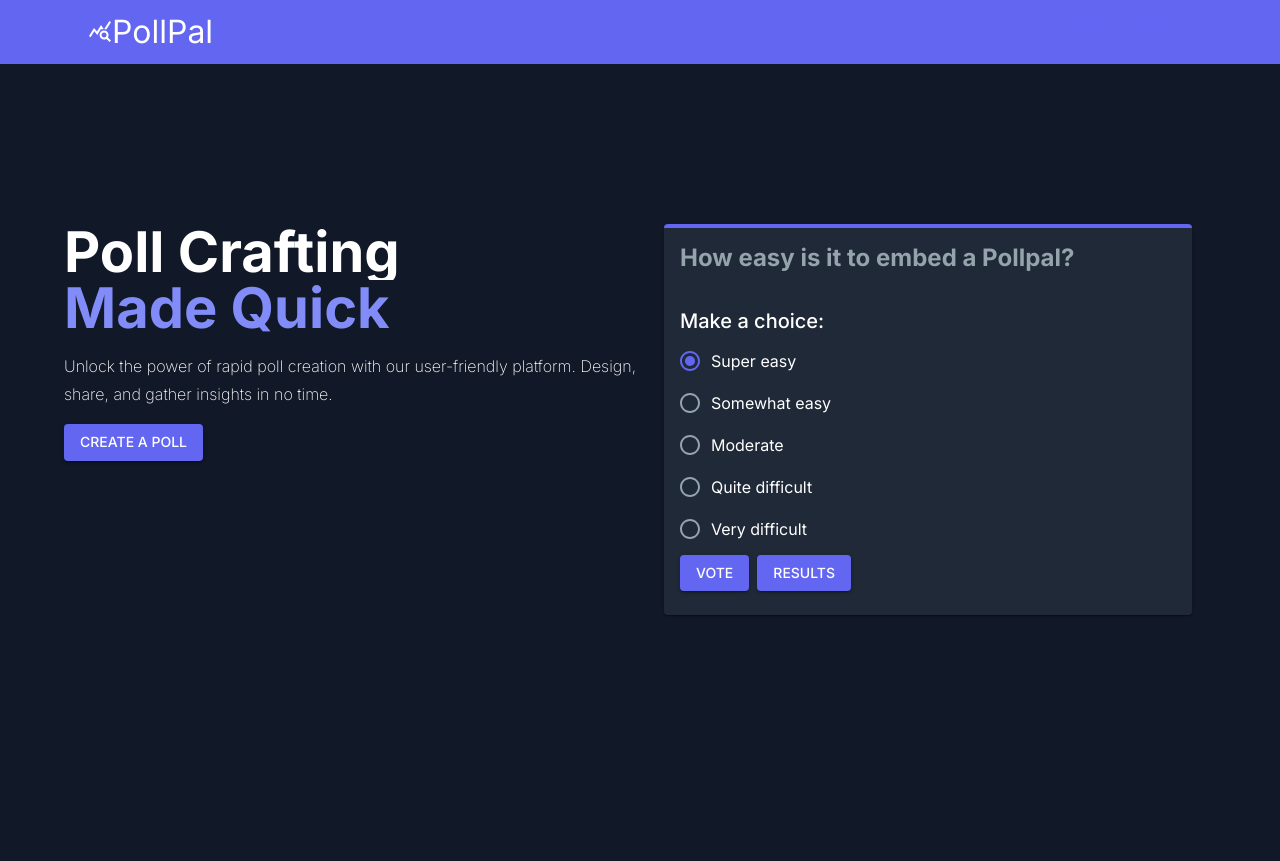
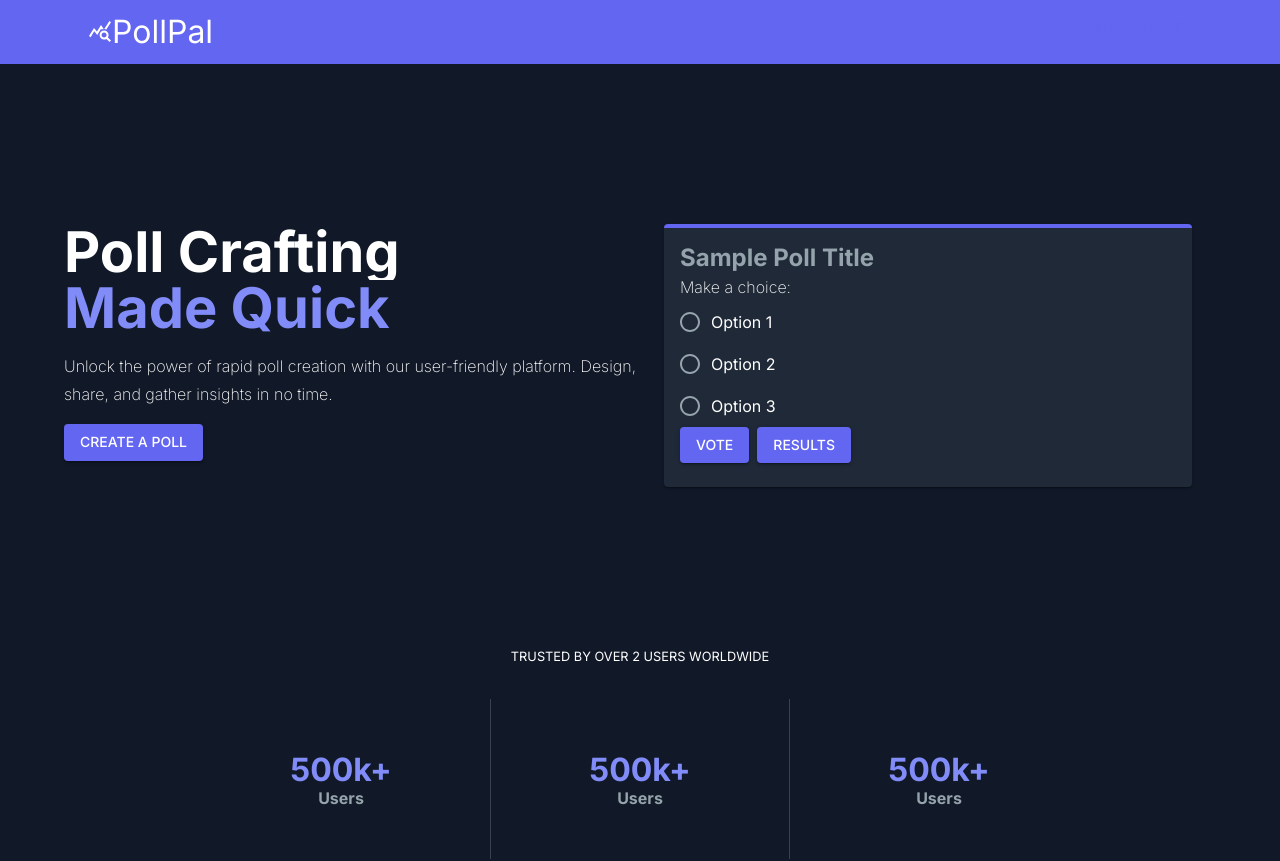
Before and after one commit to 1eurs/pollpal, a React (Create React App) app in the folder frontend/: page / in a window 1280 px wide. Shown: the top 861 px of the page. Built offline with nearby package versions, Linux system fonts and the light colour scheme.

Commit message:
more frontend

```diff
--- a/frontend/package.json
+++ b/frontend/package.json
@@ -18,6 +18,7 @@
     "react-multi-date-picker": "^4.3.3",
     "react-router-dom": "^6.16.0",
     "react-scripts": "5.0.1",
+    "rsuite": "^5.40.0",
     "web-vitals": "^2.1.4"
   },
   "scripts": {
--- a/frontend/src/components/CreateForm.js
+++ b/frontend/src/components/CreateForm.js
@@ -44,7 +44,7 @@ const CreateForm = () => {
   const [datesFormData, setDatesFormData] = useState({
     title: "",
     votingType: "Meeting Poll",
-    dates: [],
+    data: [],
   });
 
   const handleTitleChange = (e) => {
@@ -60,9 +60,9 @@ const CreateForm = () => {
   const handleCreatePoll = () => {
     if (optionsFormData.votingType === "Meeting Poll") {
       const pollData = {
-        title: datesFormData.title,
+        title: optionsFormData.title,
         votingType: datesFormData.votingType,
-        dates: datesFormData.dates,
+        dates: datesFormData.data,
       };
 
       console.log(pollData);
@@ -82,6 +82,7 @@ const CreateForm = () => {
         display: "flex",
         flexDirection: "column",
         minHeight: "100vh",
+        pb: "2rem",
       }}
     >
       <Container maxWidth="sm">
--- a/frontend/src/components/Hero/Hero.js
+++ b/frontend/src/components/Hero/Hero.js
@@ -6,6 +6,8 @@ import TrustSection from "./TrustSection";
 import PollOptionsVote from "../PollOptionsVote";
 import FeaturesSection from "./FeaturesSection";
 import GetStartedSection from "./GetStartedSection";
+
+import { HeroPollData } from "../utility/dummyData";
 
 const Hero = () => {
   return (
@@ -36,12 +38,11 @@ const Hero = () => {
             </Link>
           </Box>
           <Box>
-            <PollOptionsVote notitle={true} />
+            <PollOptionsVote notitle={true} data={HeroPollData} />
           </Box>
         </Box>
-
-        <TrustSection />
       </Container>
+      <TrustSection />
       <FeaturesSection />
       <GetStartedSection />
     </Box>
--- a/frontend/src/components/Hero/TrustSection.js
+++ b/frontend/src/components/Hero/TrustSection.js
@@ -11,13 +11,19 @@ const TrustSection = () => {
         justifyContent: "center",
         alignItems: "center",
         flexDirection: "column",
-        py: "10rem",
+        py: "8rem",
       }}
     >
       <Typography variant="subtitle2" align="center" sx={{ mb: "2rem" }}>
         TRUSTED BY OVER 2 USERS WORLDWIDE
       </Typography>
-      <Grid container maxWidth={"50%"}>
+      <Grid
+        container
+        maxWidth={"70%"}
+        sx={{
+          alignItems: "center",
+        }}
+      >
         <Grid item xs>
           <Box>
             <Typography variant="h1" color={"info.main"} align="center">
@@ -28,7 +34,7 @@ const TrustSection = () => {
             </Typography>
           </Box>
         </Grid>
-        <Divider orientation="vertical" flexItem />
+        <Divider sx={{ minHeight: "10rem" }} orientation="vertical" flexItem />
         <Grid item xs>
           <Box>
             <Typography variant="h1" color={"info.main"} align="center">
--- /dev/null
+++ b/frontend/src/components/PollMeetingVote.js
@@ -0,0 +1,33 @@
+import { Box, Button, Card, CardContent, Container } from "@mui/material";
+import PageTitle from "./utility/PageTitle";
+
+const PollMeetingVote = ({ notitle, data }) => {
+  return (
+    <Box
+      sx={{
+        display: "flex",
+        flexDirection: "column",
+        pb: "2rem",
+      }}
+    >
+      <Container maxWidth="sm">
+        {!notitle && (
+          <PageTitle
+            title="Experience Live Voting"
+            description="See how easy it is to conduct a poll with live results using StrawPoll."
+          />
+        )}
+        <Card sx={{ borderTop: 4, borderColor: "primary.main" }}>
+          <CardContent>
+            <Box sx={{ display: "flex", gap: "0.5rem" }}>
+              <Button variant="contained">Vote</Button>
+              <Button variant="contained">Results</Button>
+            </Box>
+          </CardContent>
+        </Card>
+      </Container>
+    </Box>
+  );
+};
+
+export default PollMeetingVote;
--- a/frontend/src/components/PollOptionsVote.js
+++ b/frontend/src/components/PollOptionsVote.js
@@ -7,20 +7,31 @@ import {
   FormControl,
   FormControlLabel,
   FormLabel,
-  Hidden,
   Radio,
   RadioGroup,
   Typography,
 } from "@mui/material";
 import PageTitle from "./utility/PageTitle";
+import { useState } from "react";
 
-const PollOptionsVote = ({ notitle }) => {
+const PollOptionsVote = ({ notitle, data }) => {
+  const [selectedOption, setSelectedOption] = useState("");
+
+  const handleVote = () => {
+    if (selectedOption) {
+      // brackend
+      console.log("Voted for: " + selectedOption);
+    } else {
+      console.log("Please select an option before voting.");
+    }
+  };
+
   return (
     <Box
       sx={{
         display: "flex",
         flexDirection: "column",
-        minHeight: "100vh",
+        pb: "2rem",
       }}
     >
       <Container maxWidth="sm">
@@ -33,52 +44,30 @@ const PollOptionsVote = ({ notitle }) => {
         <Card sx={{ borderTop: 4, borderColor: "primary.main" }}>
           <CardContent>
             <FormControl>
-              <FormLabel id="title" sx={{ mb: "2rem" }}>
-                <Typography variant="h2">
-                  How easy is it to embed a Pollpal?
-                </Typography>
+              <FormLabel id="title">
+                <Typography variant="h2">{data.title}</Typography>
               </FormLabel>
 
-              <Typography variant="h6" sx={{ mb: "0.2rem" }}>
-                Make a choice:
-              </Typography>
-
+              <Typography variant="subtitle1">Make a choice:</Typography>
               <RadioGroup
-                aria-labelledby="radio-buttons-group-label"
-                defaultValue="Super easy"
-                name="Super easy"
+                name="options"
+                value={selectedOption}
+                onChange={(e) => setSelectedOption(e.target.value)}
               >
-                <FormControlLabel
-                  value="Super easy"
-                  control={<Radio />}
-                  label="Super easy"
-                />
-                <FormControlLabel
-                  value="Somewhat easy"
-                  control={<Radio />}
-                  label="Somewhat easy"
-                />
-                <FormControlLabel
-                  value="Moderate"
-                  control={<Radio />}
-                  label="Moderate"
-                />
-                <FormControlLabel
-                  value="
-                Quite difficult"
-                  control={<Radio />}
-                  label="
-                Quite difficult"
-                />
-                <FormControlLabel
-                  value="Very difficult"
-                  control={<Radio />}
-                  label="Very difficult"
-                />
+                {data.options.map((option, index) => (
+                  <FormControlLabel
+                    key={index}
+                    value={option}
+                    control={<Radio />}
+                    label={option}
+                  />
+                ))}
               </RadioGroup>
             </FormControl>
-            <Box sx={{ display: "flex", gap: "0.5rem", pt: "0.3rem" }}>
-              <Button variant="contained">Vote</Button>
+            <Box sx={{ display: "flex", gap: "0.5rem" }}>
+              <Button variant="contained" onClick={handleVote}>
+                Vote
+              </Button>
               <Button variant="contained">Results</Button>
             </Box>
           </CardContent>
--- /dev/null
+++ b/frontend/src/components/utility/dummyData.js
@@ -0,0 +1,38 @@
+export const HeroPollData = {
+  title: "Sample Poll Title",
+  votingType: "Multiple choice",
+  options: ["Option 1", "Option 2", "Option 3"],
+};
+
+export const MeetingDummyData = {
+  title: "Dinner",
+  votingType: "Meeting Poll",
+  dates: [
+    {
+      date: 1696416535285,
+      times: [
+        ["2023-10-13T14:48:56.048Z", "2023-11-13T15:53:56.048Z"],
+        ["2023-10-13T14:48:56.048Z", "2023-11-13T20:53:56.048Z"],
+        ["2023-10-13T12:52:03.371Z", "2023-11-13T15:53:03.371Z"],
+        ["2023-10-13T14:57:04.231Z", "2023-11-13T14:57:04.231Z"],
+        ["2023-10-13T12:57:16.127Z", "2023-11-13T13:57:16.127Z"],
+      ],
+    },
+    {
+      date: 1698403735285,
+      times: [
+        ["2023-10-13T17:53:08.975Z", "2023-11-13T22:58:08.975Z"],
+        ["2023-10-13T11:56:08.073Z", "2023-11:13T12:56:08.073Z"],
+        ["2023-10-13T11:58:21.470Z", "2023-11:13T13:59:21.470Z"],
+        ["2023-10-13T11:58:26.629Z", "2023-11:13T13:59:26.629Z"],
+      ],
+    },
+    {
+      date: 1698490135285,
+      times: [
+        ["2023-10-13T12:53:12.914Z", "2023-11:13T13:54:12.914Z"],
+        ["2023-10-13T11:55:11.308Z", "2023-11:13T12:55:11.308Z"],
+      ],
+    },
+  ],
+};
--- a/frontend/src/index.css
+++ b/frontend/src/index.css
@@ -1,2 +1,4 @@
 
 @import url('https://fonts.googleapis.com/css2?family=Inter:wght@100;200;300;400;500;700;800;900&display=swap');
+
+@import "rsuite/dist/rsuite.css";
```
Also changed, not shown: frontend/src/App.js (+6 -2 lines), frontend/src/components/Forms/DateForm.js (+60 -21 lines), 1 other file (tests, documents, lock files or other folders).
